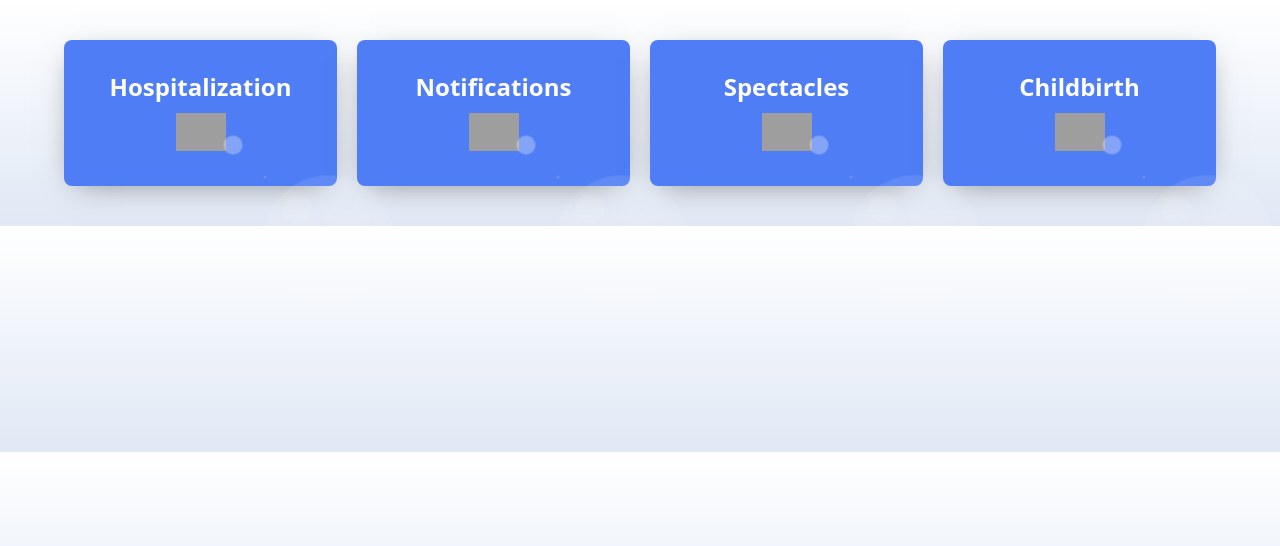
After one commit to PrabhaLK/loan-credit-management-system, a PHP site: page /pages/index_new.php in a window 1280 px wide. The commit adds this page. Shown: the top 546 px of the page. Run offline with PHP 8.4, Linux system fonts and the light colour scheme; grey boxes are pictures that could not be loaded.

Commit message:
changes Done in the UI

```diff
--- a/functions/login_check.php
+++ b/functions/login_check.php
@@ -25,7 +25,6 @@ if (basename($_SERVER['PHP_SELF']) === 'govt-hos.php') {
 if (!isset($_SESSION['created'])) {
     $_SESSION['created'] = time();
 } elseif (time() - $_SESSION['created'] > 300) { // 30 minutes session expiry
-    // Session expired, destroy it
     session_unset();
     session_destroy();
     exit();
--- a/pages/govt-hos.php
+++ b/pages/govt-hos.php
@@ -589,9 +589,9 @@
                                 timerProgressBar: true,
                                 showConfirmButton: false
                             });
-                            // setTimeout(function() {
-                            //     // window.location.reload();
-                            // }, 4000); // Reloads page after the data entry.
+                            setTimeout(function() {
+                                window.location.reload();
+                            }, 4000);
                         }
                     });
                 } else {
--- /dev/null
+++ b/pages/index_new.php
@@ -0,0 +1,226 @@
+<!DOCTYPE html>
+<html lang="en">
+
+<head>
+    <meta charset="UTF-8">
+    <meta name="viewport" content="width=device-width, initial-scale=1.0">
+    <title>Home Page</title>
+    <style>
+        * {
+            margin: 0;
+            padding: 0;
+            box-sizing: border-box;
+            font-family: "Open Sans", sans-serif;
+        }
+
+        body {
+            background: linear-gradient(to bottom, rgba(255, 255, 255, 1) 0%, rgba(224, 232, 245, 1) 100%);
+        }
+
+        .container {
+            width: 90%;
+            margin: 40px auto;
+            display: grid;
+            grid-template-columns: repeat(4, 1fr);
+            gap: 20px;
+        }
+
+        .menu-box {
+            background-color: #4f7df5;
+            padding: 30px;
+            border-radius: 8px;
+            box-shadow: 0px 7px 30px -12px rgba(0, 0, 0, 0.5);
+            text-align: center;
+            position: relative;
+            cursor: pointer;
+            transition: transform 0.3s ease;
+        }
+
+        .menu-box:hover {
+            transform: translateY(-10px);
+        }
+
+        .menu-title {
+            color: #fff;
+            font-size: 24px;
+            font-weight: bold;
+            margin-bottom: 10px;
+        }
+
+        .menu-box img {
+            width: 50px;
+        }
+
+        .menu-circles {
+            position: absolute;
+            top: 50%;
+            left: 50%;
+            transform: translate(-50%, -50%);
+            z-index: 0;
+        }
+
+        .menu-circle {
+            position: absolute;
+            background-color: #fff;
+            border-radius: 50%;
+            z-index: 0;
+        }
+
+        .menu-circle.circle-1 {
+            width: 64px;
+            height: 64px;
+            opacity: 0.3;
+            animation: pulse 3s infinite alternate;
+        }
+
+        .menu-circle.circle-2 {
+            width: 128px;
+            height: 128px;
+            opacity: 0.2;
+            animation: pulse 3s infinite alternate 0.5s;
+        }
+
+        .menu-circle.circle-3 {
+            width: 192px;
+            height: 192px;
+            opacity: 0.1;
+            animation: pulse 3s infinite alternate 1s;
+        }
+
+        .menu-circle.circle-4 {
+            width: 256px;
+            height: 256px;
+            opacity: 0.1;
+            animation: pulse 3s infinite alternate 1.5s;
+        }
+
+        @keyframes pulse {
+            from {
+                transform: scale(0);
+            }
+            to {
+                transform: scale(1);
+            }
+        }
+
+        .dropdown-menu {
+            display: none;
+            background-color: #fff;
+            padding: 20px;
+            box-shadow: 0px 2px 20px -2px rgba(0, 0, 0, 0.3);
+            border-radius: 8px;
+            position: relative;
+            z-index: 1;
+        }
+
+        .dropdown-menu.active {
+            display: block;
+        }
+
+        .dropdown-menu ul {
+            list-style: none;
+            padding: 0;
+        }
+
+        .dropdown-menu ul li {
+            padding: 10px 0;
+            border-bottom: 1px solid #eee;
+            font-size: 18px;
+        }
+
+        .dropdown-menu ul li:hover {
+            color: #4f7df5;
+        }
+
+        .dropdown-menu ul li a {
+            text-decoration: none;
+            color: #c4d0de;
+            transition: color 0.3s;
+        }
+
+        .dropdown-menu ul li a:hover {
+            color: #4f7df5;
+        }
+    </style>
+    <script>
+        function toggleMenu(menuId) {
+            const menu = document.getElementById(menuId);
+            menu.classList.toggle('active');
+        }
+    </script>
+</head>
+
+<body>
+    <div class="container">
+        <div class="menu-box" onclick="toggleMenu('menu1')">
+            <div class="menu-title">Hospitalization</div>
+            <img src="http://danysantos.hol.es/img/planet.png" alt="Hospitalization">
+            <div class="menu-circles">
+                <div class="menu-circle circle-1"></div>
+                <div class="menu-circle circle-2"></div>
+                <div class="menu-circle circle-3"></div>
+                <div class="menu-circle circle-4"></div>
+            </div>
+            <div id="menu1" class="dropdown-menu">
+                <ul>
+                    <li><a href="#">Government Hospitalization</a></li>
+                    <li><a href="#">Private Hospitalization</a></li>
+                </ul>
+            </div>
+        </div>
+
+        <div class="menu-box" onclick="toggleMenu('menu2')">
+            <div class="menu-title">Notifications</div>
+            <img src="http://danysantos.hol.es/img/planet.png" alt="Notifications">
+            <div class="menu-circles">
+                <div class="menu-circle circle-1"></div>
+                <div class="menu-circle circle-2"></div>
+                <div class="menu-circle circle-3"></div>
+                <div class="menu-circle circle-4"></div>
+            </div>
+            <div id="menu2" class="dropdown-menu">
+                <ul>
+                    <li><a href="#">Notification Settings</a></li>
+                    <li><a href="#">View Notifications</a></li>
+                </ul>
+            </div>
+        </div>
+
+        <!-- Additional menu items -->
+        <div class="menu-box" onclick="toggleMenu('menu3')">
+            <div class="menu-title">Spectacles</div>
+            <img src="http://danysantos.hol.es/img/planet.png" alt="Spectacles">
+            <div class="menu-circles">
+                <div class="menu-circle circle-1"></div>
+                <div class="menu-circle circle-2"></div>
+                <div class="menu-circle circle-3"></div>
+                <div class="menu-circle circle-4"></div>
+            </div>
+            <div id="menu3" class="dropdown-menu">
+                <ul>
+                    <li><a href="#">Claim Spectacles</a></li>
+                    <li><a href="#">View Spectacles Limit</a></li>
+                </ul>
+            </div>
+        </div>
+
+        <div class="menu-box" onclick="toggleMenu('menu4')">
+            <div class="menu-title">Childbirth</div>
+            <img src="http://danysantos.hol.es/img/planet.png" alt="Childbirth">
+            <div class="menu-circles">
+                <div class="menu-circle circle-1"></div>
+                <div class="menu-circle circle-2"></div>
+                <div class="menu-circle circle-3"></div>
+                <div class="menu-circle circle-4"></div>
+            </div>
+            <div id="menu4" class="dropdown-menu">
+                <ul>
+                    <li><a href="#">Claim Childbirth</a></li>
+                    <li><a href="#">View Childbirth Claims</a></li>
+                </ul>
+            </div>
+        </div>
+    </div>
+</body>
+
+</html>
```
Also changed, not shown: pages/index.php (+9 -5 lines).
